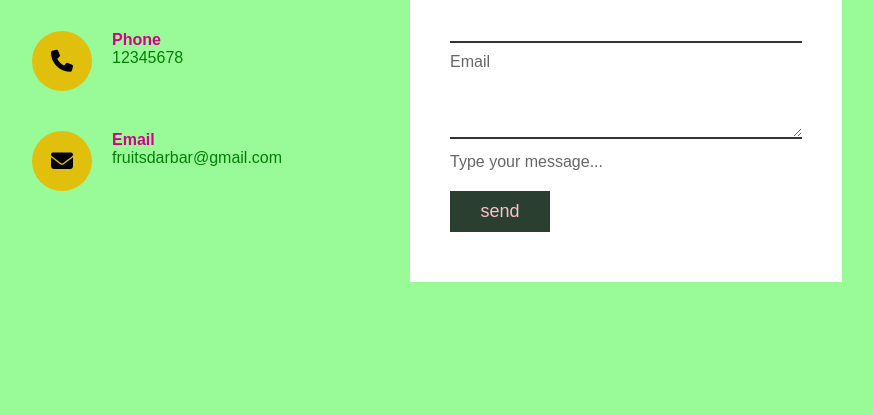
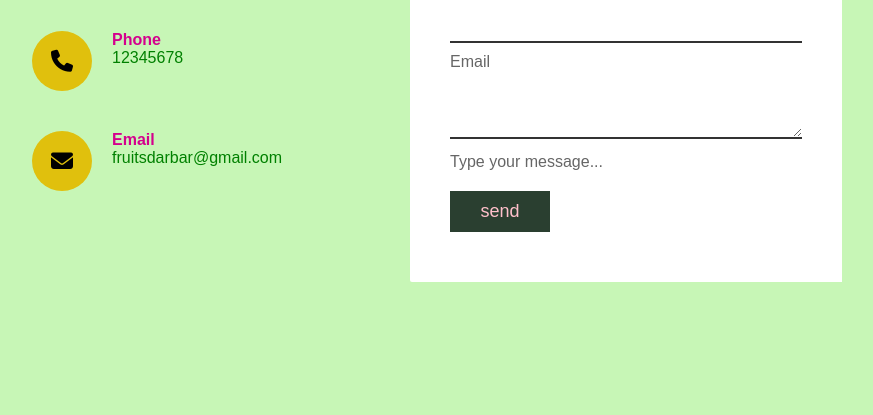
Before and after one commit to Dhirendra1506/Book-Shop, a plain HTML site: page contact-us.html in a window 1280 px wide. Shown: the part 385-800 px from the top of the page, without its empty margins (203-1076 px from the left). Drawn offline with Linux system fonts and the light colour scheme.

Commit message:
changes by pradnya

```diff
--- a/css/contact-us.css
+++ b/css/contact-us.css
@@ -19,7 +19,7 @@ body{
     background-size: cover; */
 
     background-size: cover;
-    background-color	:	#98FB98;
+    background-color	:	#C7F6B6;
     background-position: center;
     height: 100vh;
     background-attachment: fixed;
```
